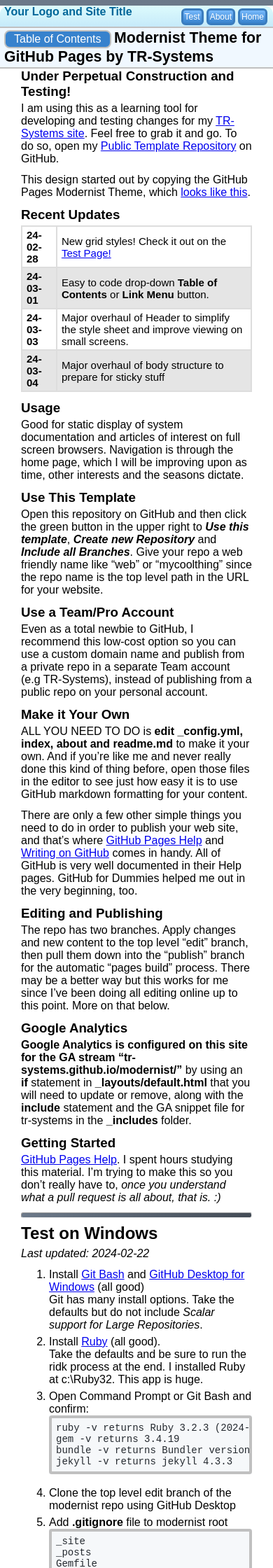
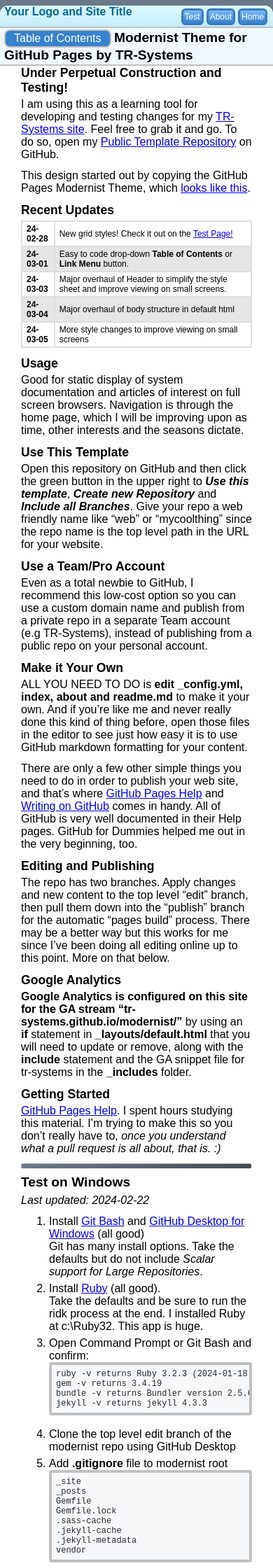
Before and after one commit to TR-Systems/modernist, a Jekyll site: the page built from index.md, in a window 390 px wide. Shown: the top 2240 px of the page at 70% size. Built offline with Jekyll 4.4.1, drawn with Linux system fonts in a browser that asks for light colours; our own code applies the rules of GitHub Pages for plain Markdown files; some of the changed text lies outside the part shown.

Commit message:
Style changes for small screens

```diff
--- a/_sass/tr-systems-modernist.scss
+++ b/_sass/tr-systems-modernist.scss
@@ -286,30 +286,8 @@
   }
 }
 
-@media print, screen and (max-width: 900px) {
-  body {
-    padding:0;
-  }
-
-  .wrapper {
-    border-radius: 0;
-    width:100%;
-  }
-
-  footer {
-    border-radius: 0;
-    padding:20px;
-    width:auto;
-
-    p {
-      float:none;
-      margin:0;
-    }
-
-    p + p {
-      float:none;
-    }
-  }
+@media screen and (max-width: 900px) {
+  .wrapper {width:100%;}
 }
 
 @media screen and (max-width:600px) {
@@ -322,6 +300,16 @@
     p {display: none;}
     img {display: none}
   }
+
+  .content {
+    h1 {font-size: 1.2em;}
+    h2 {font-size: 1.2em;}
+    h3 {font-size: 1.1em;}
+    h4 {font-size: 1.0em;}
+    td {font-size: 12px;}
+    code, pre {font-size: 12px;}
+  }
+
   .grid-toc {
     grid-template-columns: 1fr;
 	grid-column-gap: 8px;
--- a/index.md
+++ b/index.md
@@ -29,7 +29,8 @@
 | **24-02-28** | New grid styles! Check it out on the [Test Page!](test.md)
 | **24-03-01** | Easy to code drop-down **Table of Contents** or **Link Menu** button.
 | **24-03-03** | Major overhaul of Header to simplify the style sheet and improve viewing on small screens.
-| **24-03-04** | Major overhaul of body structure to prepare for sticky stuff
+| **24-03-04** | Major overhaul of body structure in default html
+| **24-03-05** | More style changes to improve viewing on small screens
 
 ### Usage
 Good for static display of system documentation and articles of interest on full screen browsers. Navigation is through the home page, which I will be improving upon as time, other interests and the seasons dictate.
```
